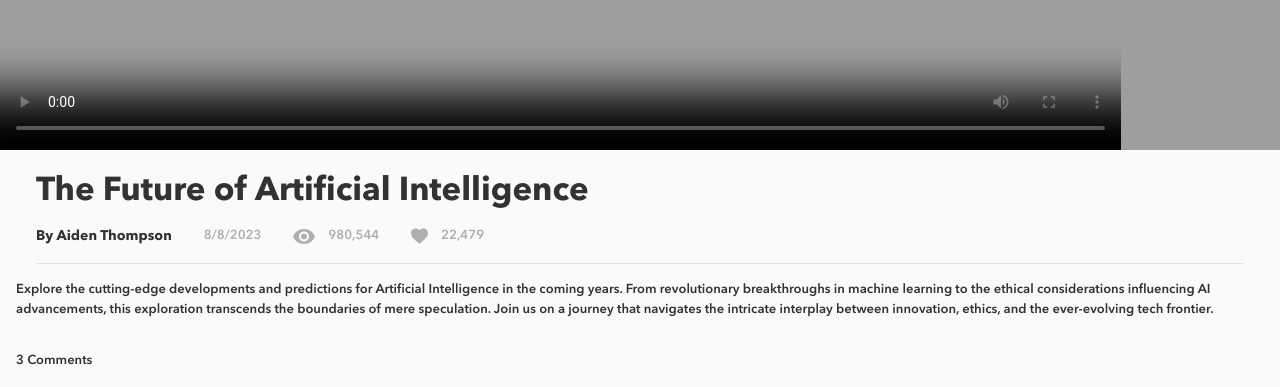
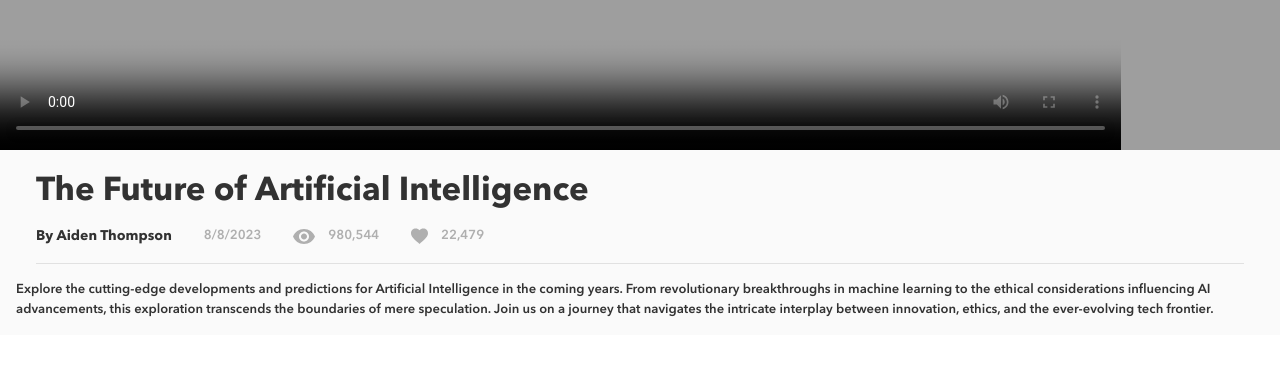
Before and after one commit to afreen009/brain-flix, a React (Vite) app: page / in a window 1280 px wide. Shown: the part 810-1197 px from the top of the page. After the commit the page ends 1145 px from the top, so only its background shows below. Built offline with nearby package versions, Linux system fonts and the light colour scheme.

Commit message:
removed unwanted code

```diff
--- a/src/components/VideoDescription/VideoDescription.jsx
+++ b/src/components/VideoDescription/VideoDescription.jsx
@@ -29,9 +29,6 @@ const VideoDescription = ({video}) => {
                 <p className="videoDescription__descriptionPara">
                     {video.description}
                 </p>
-                <p className="videoDescription__descriptionPara">
-                    {video.comments.length} Comments
-                </p>
             </section>
     );
 };
```
